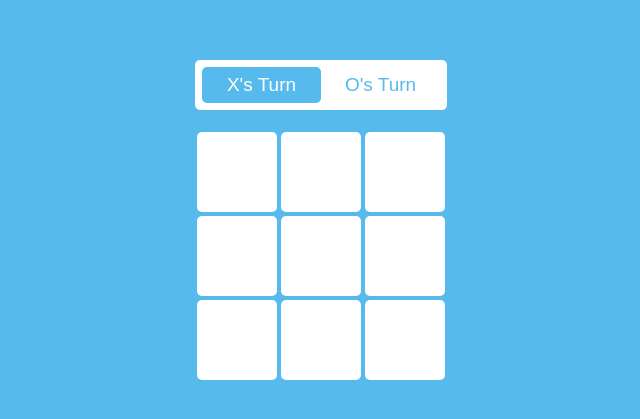
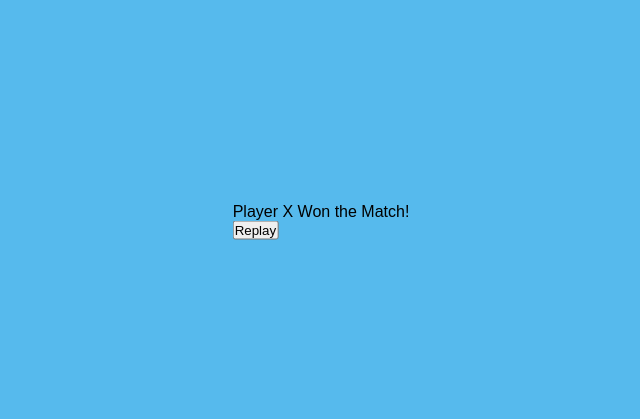
Before and after one commit to akshatsinghania/tic-tac-toe-game, a plain HTML site: page index.html in a window 1280 px wide. Shown: the part 179-598 px from the top of the page, without its empty margins (319-959 px from the left). Drawn offline with Linux system fonts and the light colour scheme.

Commit message:
artially added msg when playerx wins

```diff
--- a/index.html
+++ b/index.html
@@ -50,6 +50,11 @@
     </div>
 
     <!-- result box -->
-     <div class="result-box"></div>
+    <div class="result-box">
+      <div class="won-text">Player X Won the Match!</div>
+      <div class="btn">
+        <button>Replay</button>
+      </div>
+    </div>
   </body>
 </html>
--- a/style.css
+++ b/style.css
@@ -8,7 +8,8 @@ body {
   background: #56baed;
 }
 .select-box,
-.play-board {
+.play-board,
+.result-box {
   position: absolute;
   top: 50%;
   left: 50%;
@@ -58,6 +59,9 @@ body {
 }
 .options button.playerO {
   margin-left: 5px;
+}
+.play-board {
+  display: none;
 }
 .play-board .details {
   background: #fff;
```
